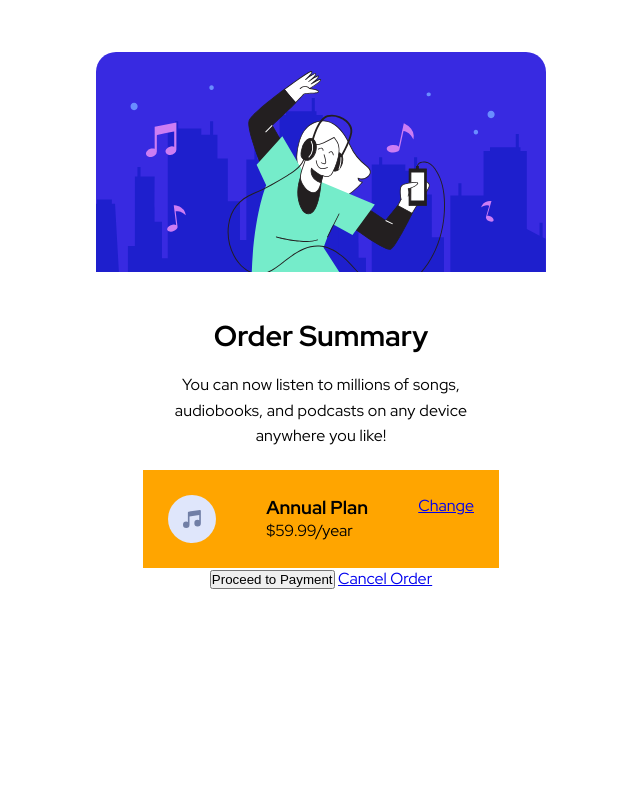
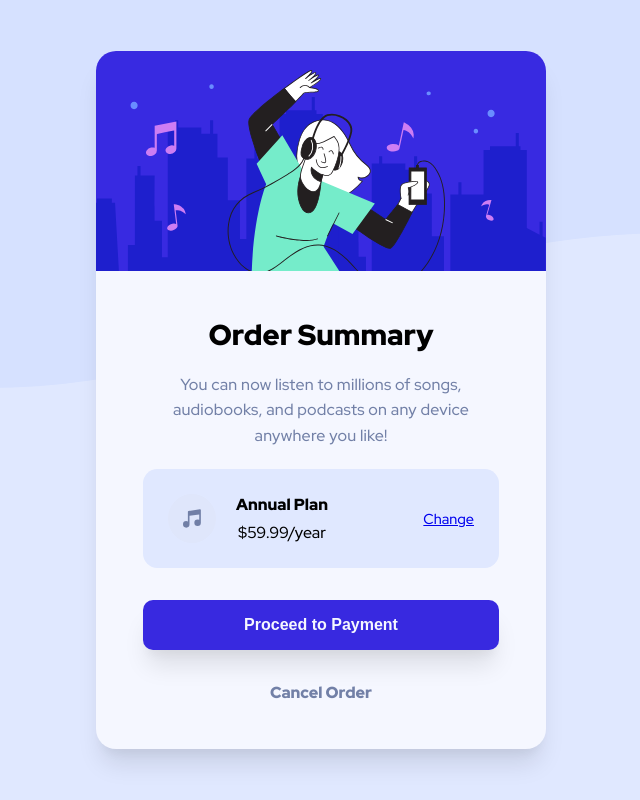
Before and after one commit to JottaCa/order-summary-component, a plain HTML site: page index.html in a window 1280 px wide. Shown: the whole page, without its empty margins (319-959 px from the left). Drawn offline with Linux system fonts and the light colour scheme.

Commit message:
estilos do card finalizado

```diff
--- a/index.html
+++ b/index.html
@@ -21,8 +21,7 @@
         </picture>
         <div class="content">
             <h1 class="title">Order Summary</h1>
-            <p>You can now listen to millions of songs, audiobooks, and podcasts on any
-                device anywhere you like!</p>
+            <p>You can now listen to millions of songs, audiobooks, and podcasts on any device anywhere you like!</p>
             <div class="plan">
                 <img src="./src/images/icon-music.svg" alt="Icon music">
                 <div class="cost">
@@ -31,8 +30,8 @@
                 </div>
                 <a href="/">Change</a>
             </div>
-            <button>Proceed to Payment</button>
-            <a href="/">Cancel Order</a>
+            <button class="btn-preceed">Proceed to Payment</button>
+            <a class="cancel" href="/">Cancel Order</a>
         </div>
     </main>
 </body>
--- a/src/css/style.css
+++ b/src/css/style.css
@@ -3,9 +3,13 @@
 html {
     font-family: "Red Hat Display", sans-serif;
     font-size: 1rem;
+    font-weight: 500;
+    background-color: var(--background-plan);
 }
 
 body {
+    background: url(../images/pattern-background-desktop.svg) no-repeat;
+    background-size: contain;
     display: flex;
     justify-content: center;
     align-items: center;
@@ -13,45 +17,79 @@ body {
 }
 
 .card {
+    background-color: var(--background-card);
     max-width: 450px;
-    height: 697px;
+    /* height: 697px; */
     border-radius: 20px;
     text-align: center;
+    box-shadow: rgba(0, 0, 0, 0.1) 0px 20px 25px -5px, rgba(0, 0, 0, 0.04) 0px 10px 10px -5px;
 }
 
-/* .card .top-image {
-    max-height: 220px;
-} */
-
-.card .top-image img {
+.top-image img {
     max-width: 100%;
     border-top-left-radius: 20px;
     border-top-right-radius: 20px;
 }
 
-.card .content {
-    padding: 40px 47px;
+.content {
+    padding: 40px 47px 46px;
+    display: flex;
+    flex-direction: column;
 }
 
-.card .content .title {
+.content .title {
     font-size: 1.8rem;
+    font-weight: 900;
     margin-bottom: 1.1rem;
 }
 
-.card .content p {
+.content p {
     letter-spacing: 0.2px;
     line-height: 1.6rem;
     margin-bottom: 1.3rem;
+    color: var(--soft-text);
 }
 
-.card .content .plan {
-    background-color: orange;
+.content .plan {
+    background-color: var(--background-plan);
     display: flex;
-    justify-content: space-between;
     min-width: 100%;
     padding: 25px;
+    border-radius: .9rem;
+    margin-bottom: 2rem;
 }
 
-.card .content .plan .cost {
-    text-align: start;
+.content .plan .cost h3 {
+    font-size: 1rem;
+    font-weight: 900;
+    margin-bottom: .4rem;
+    /* color: var(--dark-text); */
 }
+
+.content .plan a {
+    margin-left: auto;
+    align-self: center;
+    font-size: .9rem;
+}
+
+.content .plan img {
+    margin-right: 20px;
+}
+
+.content .btn-preceed {
+    background-color: var(--button-proceed);
+    height: 50px;
+    border-radius: 10px;
+    border: 0;
+    font-size: 1rem;
+    font-weight: 700;
+    color: var(--background-card);
+    margin-bottom: 2rem;
+    box-shadow: rgba(0, 0, 0, 0.1) 0px 20px 25px -5px, rgba(0, 0, 0, 0.04) 0px 10px 10px -5px;
+}
+
+.content .cancel {
+    color: var(--soft-text);
+    text-decoration: none;
+    font-weight: 900;
+}
--- a/src/css/variables.css
+++ b/src/css/variables.css
@@ -4,6 +4,6 @@
     --link-change: ;
     --button-proceed: hsl(245, 75%, 52%);
     --button-proceed-active: ;
-    --link-cancel: hsl(224, 23%, 55%);
-    --link-cancel-active: hsl(223, 47%, 23%);
+    --soft-text: hsl(224, 23%, 55%);
+    --dark-text: hsl(223, 47%, 23%);
 }
```
